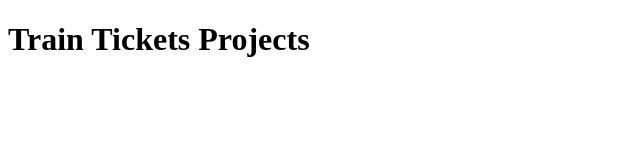
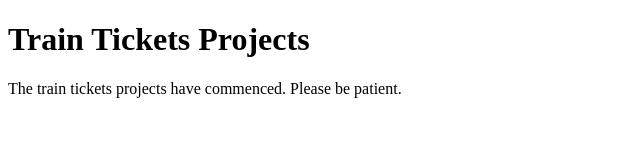
Before and after one commit to MagSamEnt/ticketapp, a plain HTML site: page index.html in a window 1280 px wide. Shown: the whole page, without its empty margins (0-640 px from the left). Drawn offline with Linux system fonts and the light colour scheme.

```diff
--- a/index.html
+++ b/index.html
@@ -6,6 +6,7 @@
 
 <body>
  <h1>Train Tickets Projects</h1>
+ <p>The train tickets projects have commenced. Please be patient.</p>
 
 </body>
 
```
